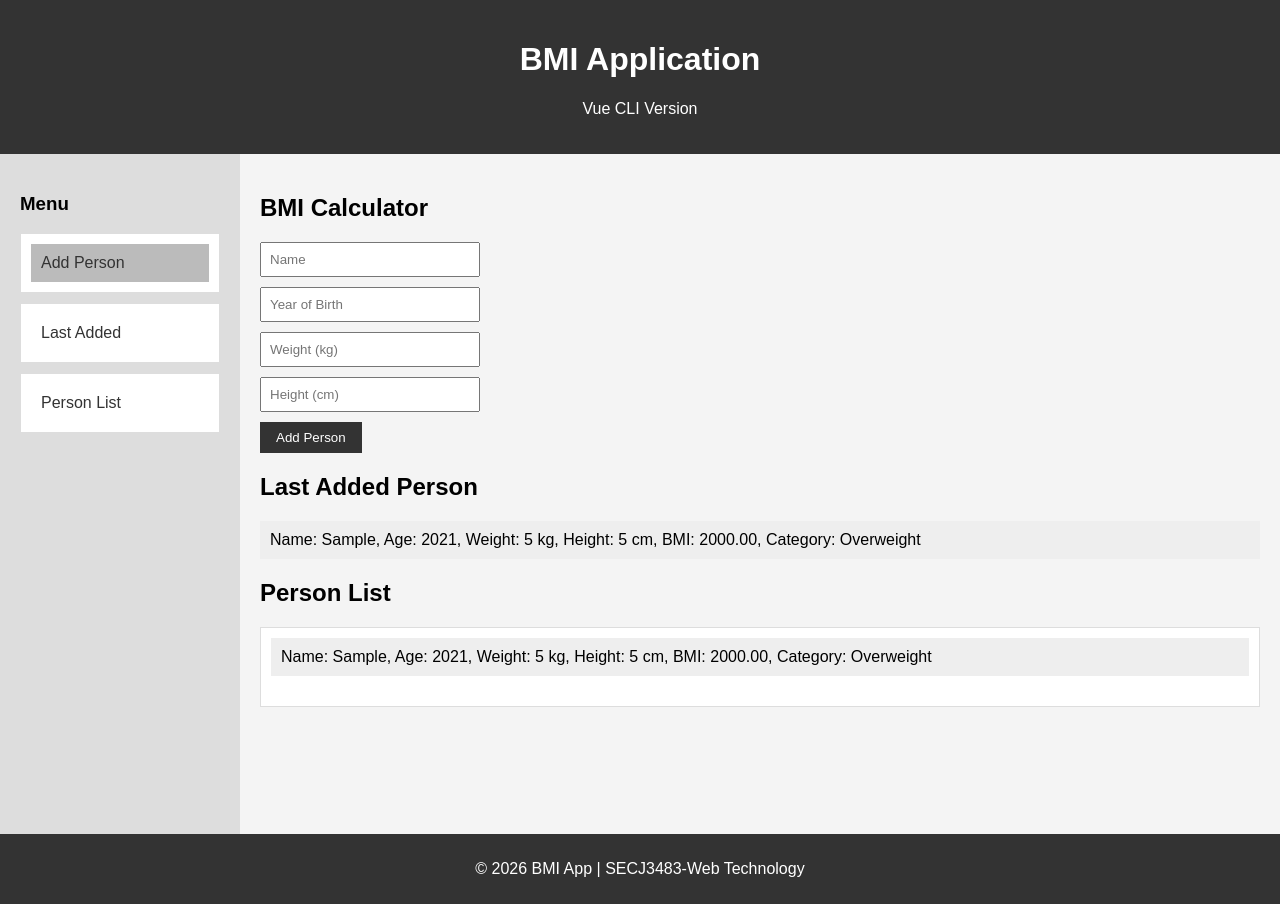
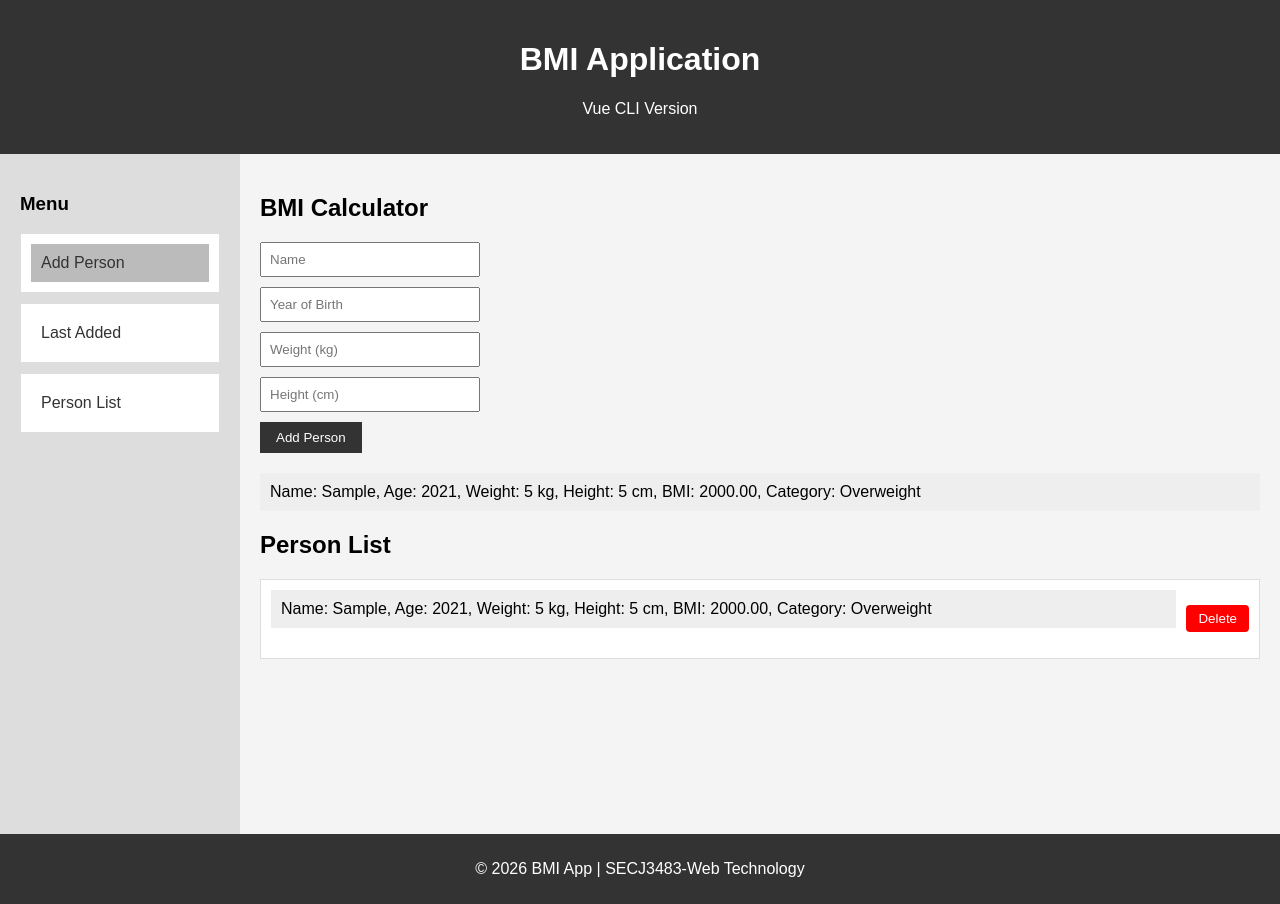
Before and after one commit to serinaanuar/bmi-vue-app, a Vue app: page / in a window 1280 px wide. Both pictures are taken after typing "Sample", "5", "5", "5" into the empty fields and a click on the button "Add Person". Built offline with nearby package versions, Linux system fonts and the light colour scheme.

Commit message:
Task 13 - create views

```diff
--- a/src/App.vue
+++ b/src/App.vue
@@ -8,33 +8,16 @@
       <AppSidebar />
 
       <div class="main-content">
-        <h2>BMI Calculator</h2>
+        <AddPersonView @add-person="addPerson" />
 
-        <PersonForm @add-person="addPerson" />
-
-        <h2>Last Added Person</h2>
-        <PersonCard
-          v-if="lastPerson"
-          :person="lastPerson"
+        <LastPersonView
+          :lastPerson="lastPerson"
         />
 
-        <EmptyState
-          v-else
-          message="No person added yet."
+        <PersonListView
+          :persons="persons"
+          @delete-person="deletePerson"
         />
-
-        <h2>Person List</h2>
-        <ul v-if="persons.length > 0">
-          <li v-for="(p, index) in persons" :key="index">
-            <PersonCard :person="p" />
-          </li>
-        </ul>
-
-        <EmptyState
-          v-else
-          message="No person in the list yet."
-        />
-
       </div>
     </div>
     <AppFooter />
@@ -45,18 +28,19 @@
 import AppHeader from './components/AppHeader.vue'
 import AppFooter from './components/AppFooter.vue'
 import AppSidebar from './components/AppSidebar.vue'
-import PersonForm from './components/PersonForm.vue'
-import PersonCard from './components/PersonCard.vue'
-import EmptyState from './components/EmptyState.vue'
+
+import AddPersonView from './views/AddPersonView.vue'
+import LastPersonView from './views/LastPersonView.vue'
+import PersonListView from './views/PersonListView.vue'
 export default {
   name : 'App',
   components: {
-    AppHeader,
-    AppFooter,
-    AppSidebar,
-    PersonForm,
-    PersonCard,
-    EmptyState
+  AppHeader,
+  AppFooter,
+  AppSidebar,
+  AddPersonView,
+  LastPersonView,
+  PersonListView
   },
   data() {
     return {
@@ -160,6 +144,30 @@ button:hover {
   margin-bottom: 20px;
 }
 
+.person-row {
+  display: flex;
+  justify-content: space-between;
+  align-items: center;
+  gap: 10px;
+}
+
+.person-info {
+  flex: 1;
+}
+
+.delete-btn {
+  background: red;
+  color: white;
+  border: none;
+  padding: 6px 12px;
+  cursor: pointer;
+  border-radius: 4px;
+}
+
+.delete-btn:hover {
+  background: darkred;
+}
+
 ul {
   list-style-type: none;
   padding: 0;
--- a/src/views/AddPersonView.vue
+++ b/src/views/AddPersonView.vue
@@ -0,0 +1,27 @@
+<template>
+  <div>
+    <h2>BMI Calculator</h2>
+
+    <PersonForm @add-person="handleAdd" />
+  </div>
+</template>
+
+<script>
+import PersonForm from '../components/PersonForm.vue'
+
+export default {
+  name: 'AddPersonView',
+
+  components: {
+    PersonForm
+  },
+
+  emits: ['add-person'],
+
+  methods: {
+    handleAdd(person) {
+      this.$emit('add-person', person)
+    }
+  }
+}
+</script>
--- /dev/null
+++ b/src/views/LastPersonView.vue
@@ -0,0 +1,27 @@
+<template>
+	<div class="single">
+		<div v-if="lastPerson">
+			Name: {{ lastPerson.name }},
+			Age: {{ lastPerson.age }},
+			Weight: {{ lastPerson.weight }} kg,
+			Height: {{ lastPerson.height }} cm,
+			BMI: {{ lastPerson.bmi }},
+			Category: {{ lastPerson.category }}
+		</div>
+		<div v-else>
+			No person added yet.
+		</div>
+	</div>
+</template>
+
+<script>
+export default {
+	name: 'LastPersonView',
+	props: {
+		lastPerson: {
+			type: Object,
+			default: null
+		}
+	}
+}
+</script>
--- /dev/null
+++ b/src/views/PersonListView.vue
@@ -0,0 +1,48 @@
+<template>
+  <div>
+    <h2>Person List</h2>
+
+    <ul v-if="persons.length > 0">
+    <li v-for="(p, index) in persons" :key="index" class="person-row">
+
+    <div class="person-info">
+        <PersonCard :person="p" />
+    </div>
+
+    <button class="delete-btn" @click="$emit('delete-person', index)">
+        Delete
+    </button>
+
+    </li>
+    </ul>
+
+    <EmptyState
+      v-else
+      message="No person in the list yet."
+    />
+  </div>
+</template>
+
+<script>
+import PersonCard from '../components/PersonCard.vue'
+import EmptyState from '../components/EmptyState.vue'
+
+export default {
+  name: 'PersonListView',
+
+  components: {
+    PersonCard,
+    EmptyState
+  },
+
+   emits: ['delete-person'],
+
+  props: {
+    persons: {
+      type: Array,
+      required: true
+    }
+  }
+
+}
+</script>
```
